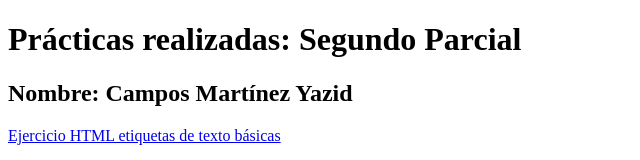
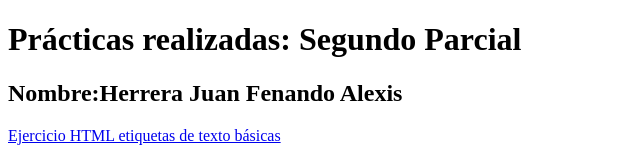
Before and after one commit to yazid12345678910/index_practica, a plain HTML site: page index.html in a window 1280 px wide. Shown: the top 160 px of the page, without its empty margins (0-640 px from the left). Drawn offline with Linux system fonts and the light colour scheme.

Commit message:
Change author name and format in index.html
Updated author name in the HTML file and ensured proper formatting.

```diff
--- a/index.html
+++ b/index.html
@@ -7,7 +7,7 @@
 <body>
 
     <h1>Prácticas realizadas: Segundo Parcial</h1>
-    <h2>Nombre: Campos Martínez Yazid</h2>
+    <h2>Nombre:Herrera Juan Fenando Alexis</h2>
 
     <a href="https://yazid12345678910.github.io/paz/ejercicio.html" target="_blank">
         Ejercicio HTML etiquetas de texto básicas
```
